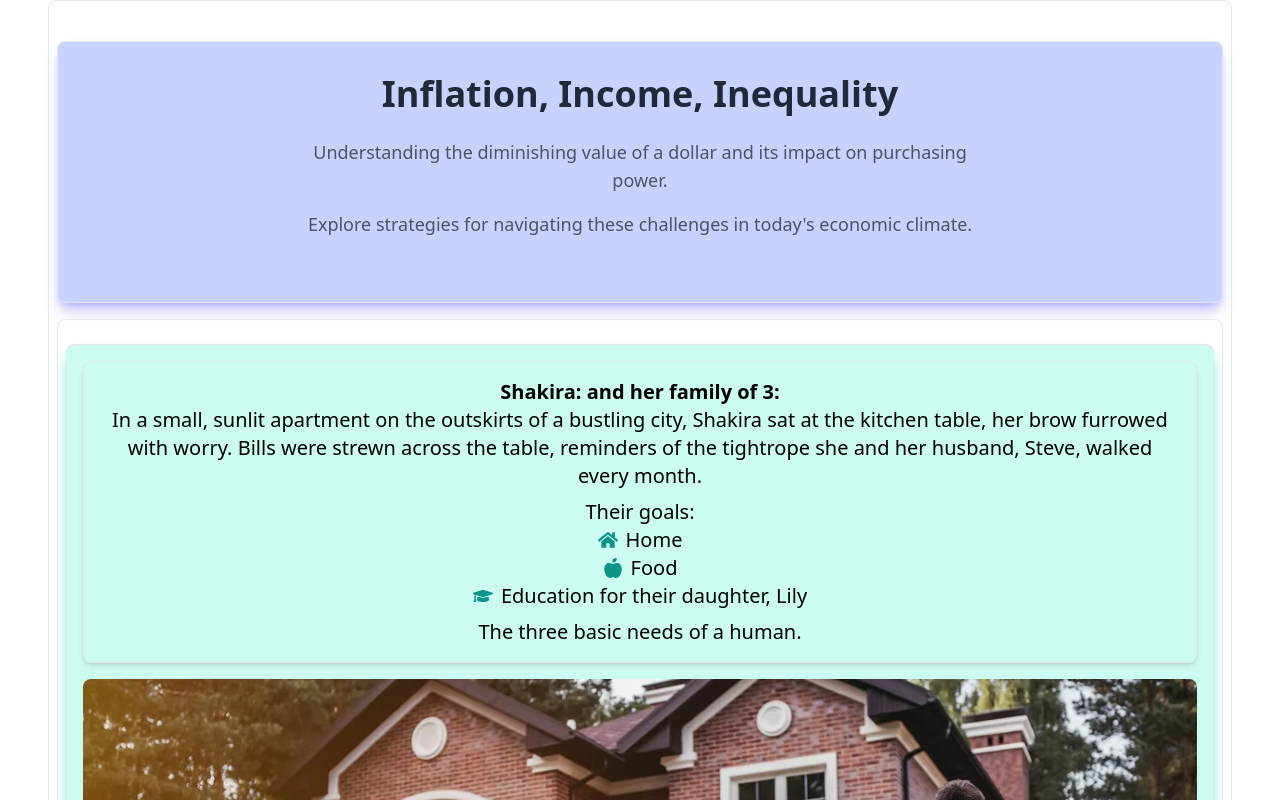
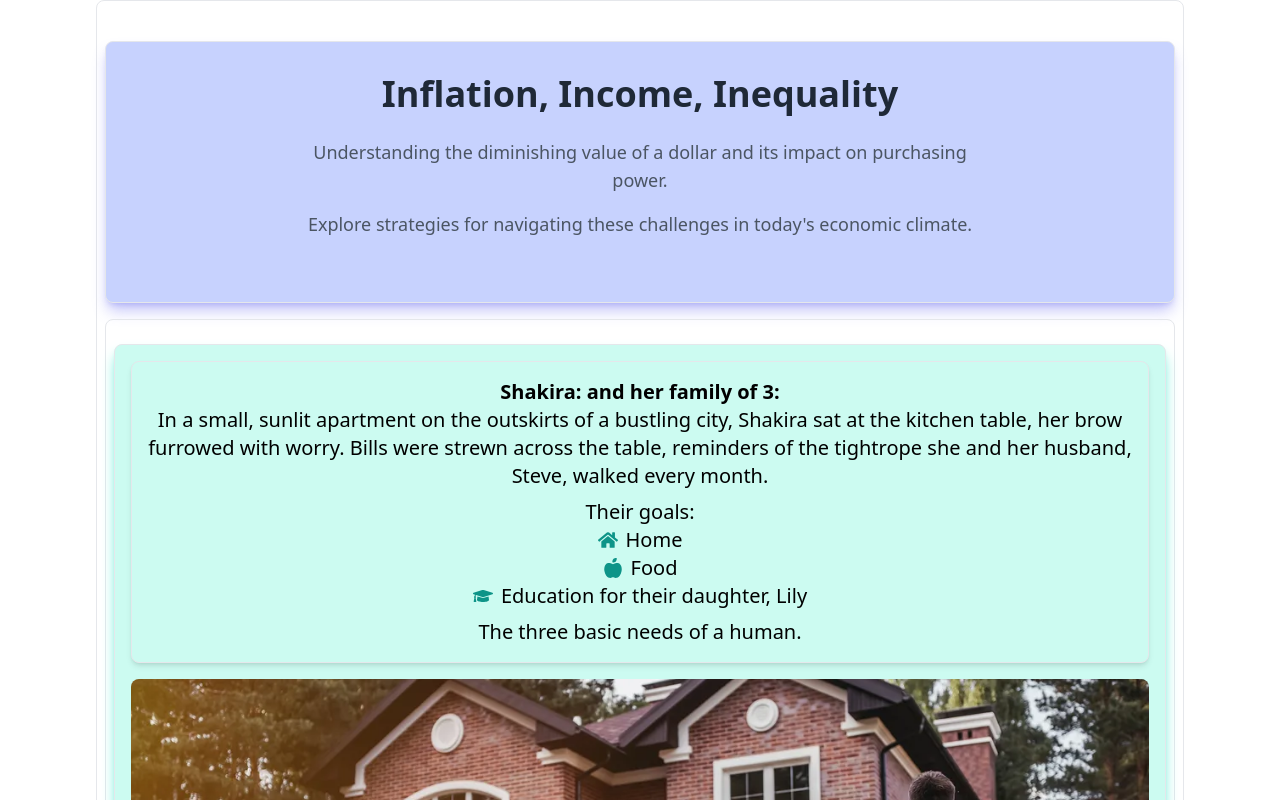
Before and after one commit to mehassanhmood/StoryBoarding, a React (Vite) app: page / in a window 1280 px wide. Shown: the top 800 px of the page. Built offline with nearby package versions, Linux system fonts and the light colour scheme.

Commit message:
Home Page margin from App

```diff
--- a/src/App.jsx
+++ b/src/App.jsx
@@ -10,7 +10,7 @@ import AdaptedPersona from "./components/AdaptedPersona";
 function App() {
   return (
 
-      <div className="py-6 px-2 border rounded-lg mx-12">
+      <div className="py-6 px-2 border rounded-lg mx-24">
       <HomePage />
 
       <div className="py-6 px-2 border rounded-lg">
```
